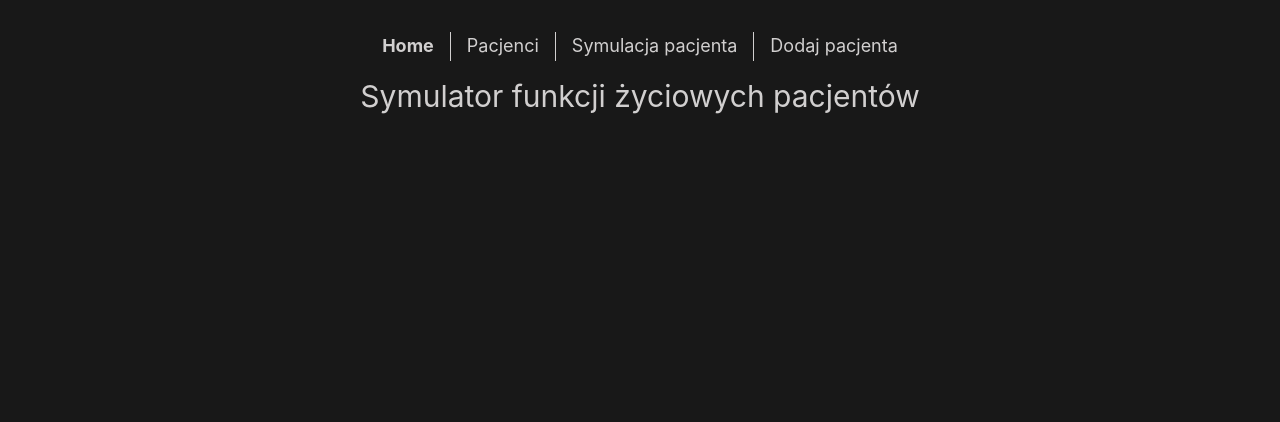
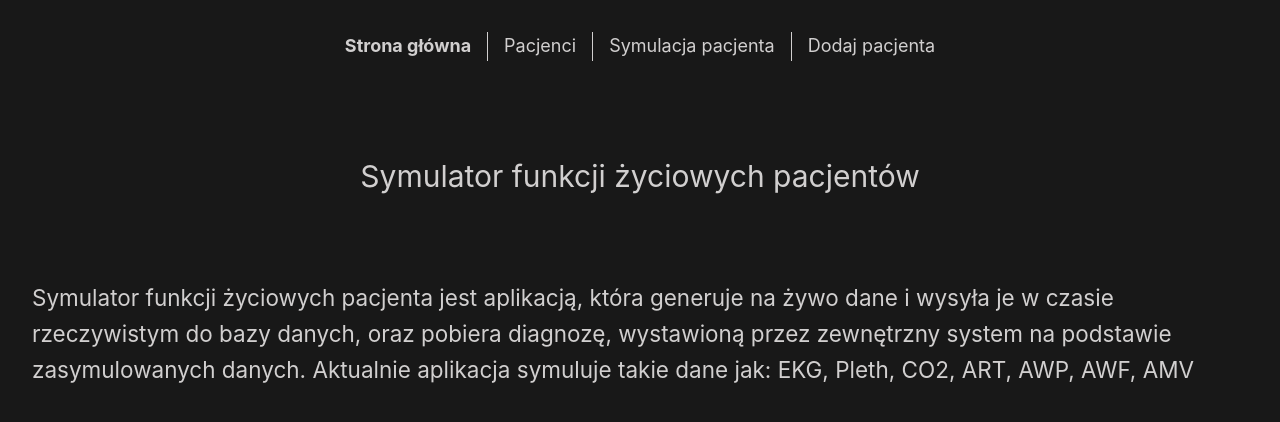
Before and after one commit to B3JKER/PSiSK-front, a Vue app: page / in a window 1280 px wide. Shown: the top 422 px of the page. Built offline with nearby package versions, Linux system fonts and the light colour scheme; what vue-chartkick would draw is missing.

Commit message:
Poprawki

```diff
--- a/src/App.vue
+++ b/src/App.vue
@@ -6,7 +6,7 @@ import { RouterLink, RouterView } from "vue-router";
   <header>
     <div class="wrapper">
       <nav>
-        <RouterLink to="/">Home</RouterLink>
+        <RouterLink to="/">Strona główna</RouterLink>
         <RouterLink to="/patients">Pacjenci</RouterLink>
         <RouterLink to="/patient-simulation">Symulacja pacjenta</RouterLink>
         <RouterLink to="/create-patient">Dodaj pacjenta</RouterLink>
--- a/src/components/TheWelcome.vue
+++ b/src/components/TheWelcome.vue
@@ -2,10 +2,18 @@
 
 <template>
   <h1>Symulator funkcji życiowych pacjentów</h1>
+  <h2>
+    Symulator funkcji życiowych pacjenta jest aplikacją, która generuje na żywo
+    dane i wysyła je w czasie rzeczywistym do bazy danych, oraz pobiera
+    diagnozę, wystawioną przez zewnętrzny system na podstawie zasymulowanych
+    danych. Aktualnie aplikacja symuluje takie dane jak: EKG, Pleth, CO2, ART,
+    AWP, AWF, AMV
+  </h2>
 </template>
 
 <style lang="scss" scoped>
 h1 {
   text-align: center;
+  margin: 80px 0;
 }
 </style>
--- a/src/views/PatientSimulationView.vue
+++ b/src/views/PatientSimulationView.vue
@@ -21,6 +21,7 @@ const simulatedStatus = ref<PatientStatus>({
   AMV: 400,
 });
 const timer = ref();
+const freq = ref(1000);
 const isStarted = ref(false);
 
 // database listener for value events
@@ -82,7 +83,7 @@ function startSimulation() {
         { ...simulatedStatus.value },
         actualTime
       );
-    }, 10); // Timer interval
+    }, freq.value); // Timer interval
   }
 }
 
@@ -103,7 +104,7 @@ const lastDiagnosis = computed(() => {
     return Object.fromEntries(
       Object.entries(patient.value.diagnosis)
         .sort((a, b) => b[0].localeCompare(a[0]))
-        .slice(0, 10)
+        .slice(0, 1)
     );
   }
   return {};
@@ -249,14 +250,15 @@ const forCharts = computed(() => {
           </div>
         </div>
         <button v-if="!isStarted" :onclick="startSimulation">
-          Start simulation
+          Rozpocznij symulacje
         </button>
-        <button v-else :onclick="stopSimulation">Stop simulation</button>
-      </div>
-
-      <div class="stats" v-if="patientStatusArray">
+        <button v-else :onclick="stopSimulation">Zatrzymaj symulacje</button>
+        <div class="freq-input">
+          Częstotliwość symulacji w milisekundach
+          <input type="number" v-model="freq" />
+        </div>
         <div v-if="patient && patient.diagnosis">
-          Diagnosis:
+          Diagnoza:
           <div
             v-for="(diagnosis, time) in lastDiagnosis"
             :key="time"
@@ -265,7 +267,9 @@ const forCharts = computed(() => {
             {{ time }} {{ diagnosis }}
           </div>
         </div>
-        <h2>Status</h2>
+      </div>
+
+      <div class="stats" v-if="patientStatusArray">
         <div class="stats__grid">
           <div>
             <div class="stats__grid__value">
```
